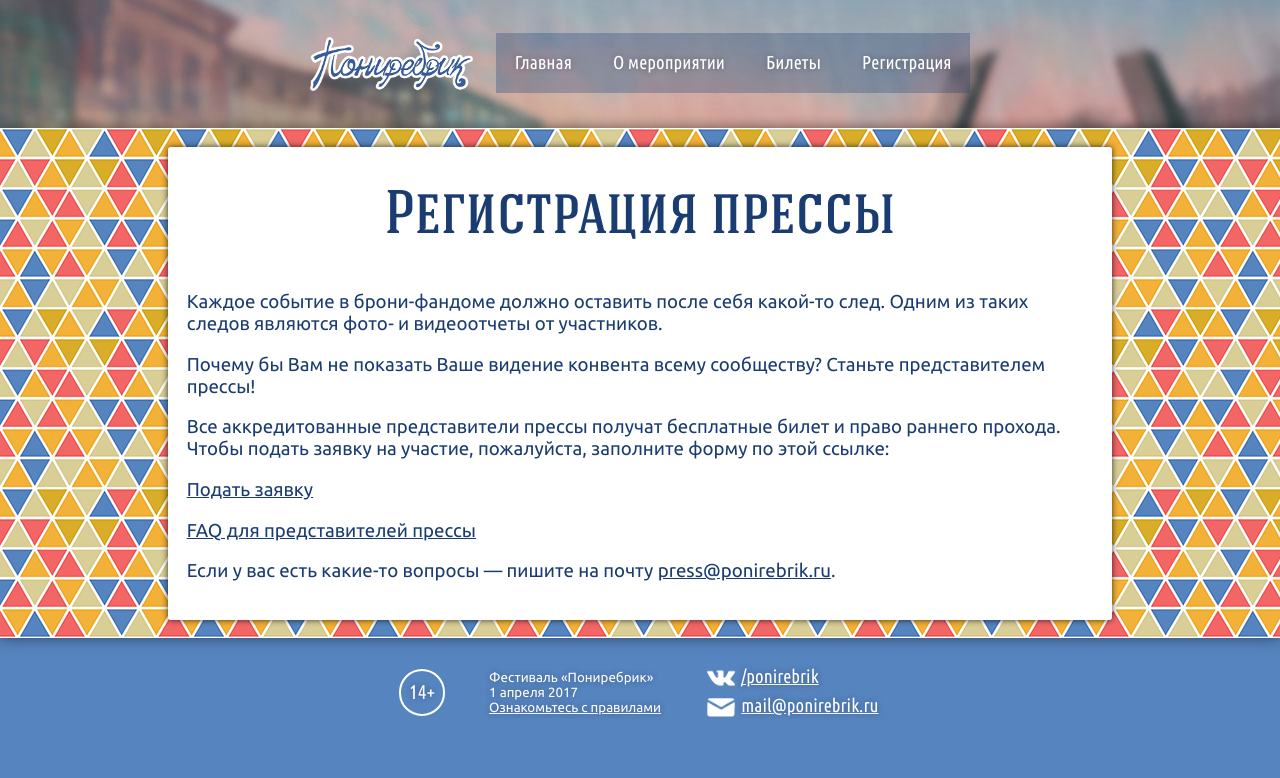
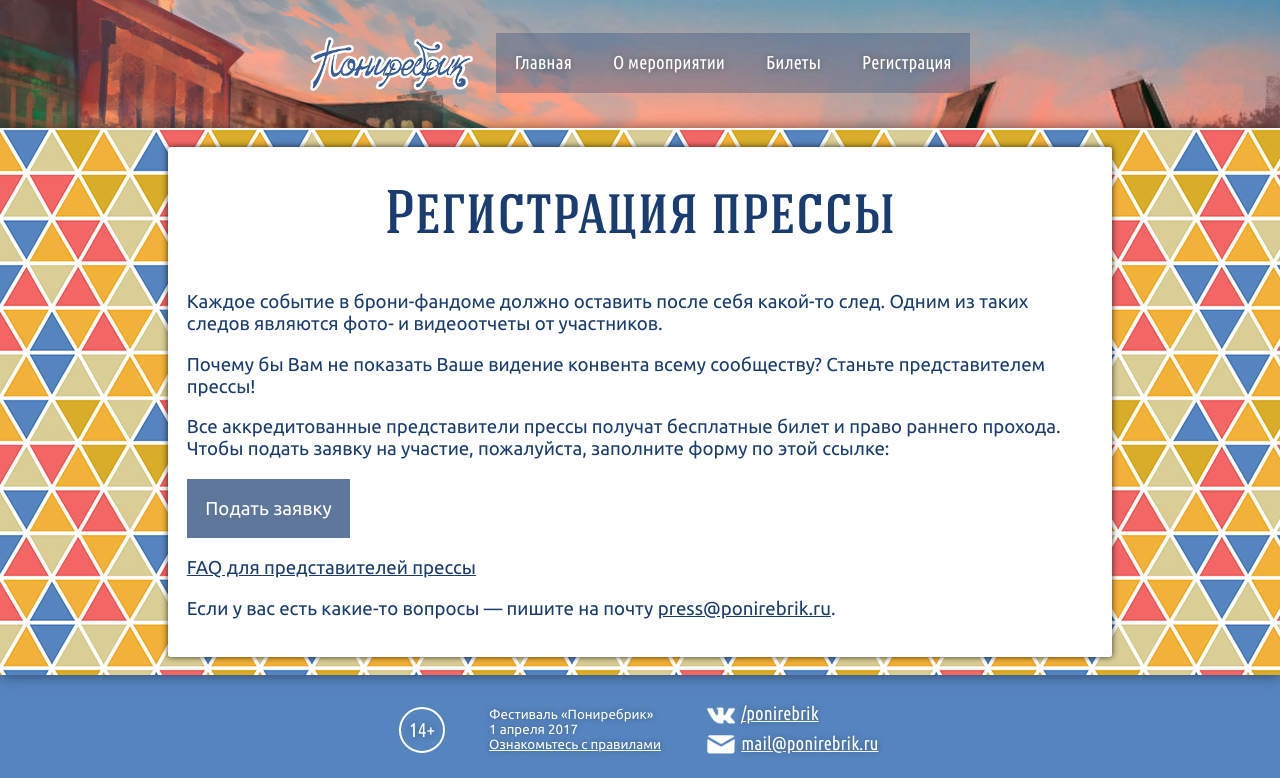
Before and after one commit to NeatSketch/ponirebrik17, a PHP site: page /press-reg.php in a window 1280 px wide. Shown: the top 778 px of the page. Run offline with PHP 8.4, Linux system fonts and the light colour scheme.

Commit message:
Some changes

```diff
--- a/content/cosplay-reg.html
+++ b/content/cosplay-reg.html
@@ -1,7 +1,7 @@
 <div class="faq-section">
 <p><span style="font-weight: 400;">Ни один конвент не обходится без косплееров, которые, несомненно, являются одним из главных украшений. Именно они создают нужную атмосферу праздника. А потому мы приглашаем всех косплееров на наш фестиваль. Приготовьте костюм и поразите всех его качеством или своей актерской игрой! А желающие показать себя могут подать заявку на участие в косплей дефиле.</span></p>
 <p><span style="font-weight: 400;">Все аккредитованные участники дефиле получат бесплатный билет. Прочие &mdash; скидку в 30% и право раннего входа. Чтобы подать заявку на участие, пожалуйста, заполните форму по этой ссылке:</span></p>
-<p><span style="font-weight: 400;"><a href="https://docs.google.com/forms/d/e/1FAIpQLScUmSEx_me7rQGzzu3zGwQ7DPoQ3CS6sudn8f29PetxokW3wQ/viewform">Подать заявку</a></span></p>
+<p><span style="font-weight: 400;"><a id="apply-button" href="https://docs.google.com/forms/d/e/1FAIpQLScUmSEx_me7rQGzzu3zGwQ7DPoQ3CS6sudn8f29PetxokW3wQ/viewform">Подать заявку</a></span></p>
 <p><a href="faq.php#section-cosplay">FAQ для косплееров</a></p>
 <p><strong><span style="font-weight: 400;">Если у вас есть какие-то вопросы &mdash; пишите на почту </span><a href="mailto:cosplay@ponirebrik.com"><span style="font-weight: 400;">cosplay@ponirebrik.com</span></a><span style="font-weight: 400;"> или же </span><a href="https://vk.com/gitzo"><span style="font-weight: 400;">https://vk.com/gitzo</span></a><span style="font-weight: 400;">, который является организатором косплея.</span></strong></p>
 </div>
--- a/content/press-reg.html
+++ b/content/press-reg.html
@@ -2,7 +2,7 @@
 <p><span style="font-weight: 400;">Каждое событие в брони-фандоме должно оставить после себя какой-то след. Одним из таких следов являются фото- и видеоотчеты от участников.</span></p>
 <p><span style="font-weight: 400;">Почему бы Вам не показать Ваше видение конвента всему сообществу? Станьте представителем прессы!</span></p>
 <p><span style="font-weight: 400;">Все аккредитованные представители прессы получат бесплатные билет и право раннего прохода. Чтобы подать заявку на участие, пожалуйста, заполните форму по этой ссылке:</span></p>
-<p><span style="font-weight: 400;"><a href="https://docs.google.com/forms/d/e/1FAIpQLScv33BP7HTHPTIVO7fr0EZKZ5geSpkFOg_gWS0OpYafY_j1aA/viewform">Подать заявку</a></span></p>
+<p><span style="font-weight: 400;"><a id="apply-button" href="https://docs.google.com/forms/d/e/1FAIpQLScv33BP7HTHPTIVO7fr0EZKZ5geSpkFOg_gWS0OpYafY_j1aA/viewform">Подать заявку</a></span></p>
 <p><a href="faq.php#section-press">FAQ для представителей прессы</a></p>
 <p><strong><span style="font-weight: 400;">Если у вас есть какие-то вопросы &mdash; пишите на почту <a href="mailto:press@ponirebrik.ru">press@ponirebrik.ru</a>.</span></strong></p>
 </div>
--- a/content/singing-contest-reg.html
+++ b/content/singing-contest-reg.html
@@ -1,7 +1,7 @@
 <div class="faq-section">
 <p><span style="font-weight: 400;">Эквестрия &mdash; наверное, одна из самых музыкальных стран. Пони то и дело, что поют &mdash; то там, то тут. И Понибург не отстает от этой традиции, а потому на Пониребрике будет вокальный конкурс, где вы сможете продемонстрировать свое умение петь. Победители получат памятные наградные призы, прочие же &mdash; утешительные.</span></p>
 <p><span style="font-weight: 400;">Все аккредитованные участники конкурса получат скидку в 20% на обычные билеты и право раннего входа. Чтобы подать заявку на участие, пожалуйста, заполните форму по этой ссылке:</span></p>
-<p><span style="font-weight: 400;"><a href="https://docs.google.com/forms/d/e/1FAIpQLSdV773cdA9yyk004Q86Ckvu71KflUCp_hDOjrJh94VUvU0LIA/viewform">Подать заявку</a></span></p>
+<p><span style="font-weight: 400;"><a id="apply-button" href="https://docs.google.com/forms/d/e/1FAIpQLSdV773cdA9yyk004Q86Ckvu71KflUCp_hDOjrJh94VUvU0LIA/viewform">Подать заявку</a></span></p>
 <p><a href="faq.php#section-singing-contest">FAQ для участников вокального конкурса</a></p>
 <p><strong><span style="font-weight: 400;">Если у вас есть какие-то вопросы &mdash; пишите на почту </span><a href="mailto:vocal@ponirebrik.com"><span style="font-weight: 400;">vocal@ponirebrik.com</span></a><span style="font-weight: 400;"> или же </span><a href="https://vk.com/emiko_saya"><span style="font-weight: 400;">https://vk.com/emiko_saya</span></a><span style="font-weight: 400;">, которая является организатором вокального конкурса. Не стесняйтесь писать и подавать заявки &mdash; мы будем рады видеть вас на сцене с микрофоном!</span></strong></p>
 </div>
--- a/content/stands-reg.html
+++ b/content/stands-reg.html
@@ -17,7 +17,7 @@
 </ul>
 <p><span style="font-weight: 400;">Цена одного стенда с </span><strong>высокой проходимостью</strong><span style="font-weight: 400;"> составляет 5000 рублей.</span></p>
 <p><span style="font-weight: 400;">Развлекательные стенды включают в себя пропуск на 4 человек. Метраж предоставляется бесплатно в зависимости от ваших нужд. В случае, если на стенде будет организована любая торговля, то тогда цена составит 3000 рублей.</span></p>
-<p><span style="font-weight: 400;"><a href="https://docs.google.com/forms/d/e/1FAIpQLScTziu-0nyYT0tI5dnxXuTcc6KSMwXA_WnSOZg6lYTdxPFraw/viewform">Подать заявку</a></span></p>
+<p><a id="apply-button" href="https://docs.google.com/forms/d/e/1FAIpQLScTziu-0nyYT0tI5dnxXuTcc6KSMwXA_WnSOZg6lYTdxPFraw/viewform">Подать заявку</a></p>
 <p><a href="faq.php#section-stands">FAQ для стендеров</a></p>
 <p><span style="font-weight: 400;">Если у вас есть какие-то вопросы &mdash; пишите на почту </span><span style="font-weight: 400;"><a href="mailto:booth@ponirebrik.ru">booth@ponirebrik.ru</a></span><span style="font-weight: 400;"> или же <a href="https://vk.com/alexstone_s">https://vk.com/alexstone_s</a>, который является организатором стендов. Мы с радостью ответим на все вопросы!</span></p>
 </div>
--- a/css/stylesheet.css
+++ b/css/stylesheet.css
@@ -126,7 +126,7 @@ a:active {
 	/*padding-top: 20pt;*/
 	/*padding-bottom: 20pt;*/
 	text-align: center;
-	background-image: url("../img/Rain.jpg");
+	background-image: url("../img/st_poniesburg_1.jpg");
 }
 #header-top {
 	text-align: justify;
@@ -164,6 +164,22 @@ a:active {
 	max-width: 680pt;
 	margin-left: auto;
 	margin-right: auto;
+}
+#apply-button {
+	display: inline-block;
+	padding: 14pt;
+	color: #fff !important;
+	background: rgba(26, 60, 112, .7);
+	text-decoration: none;
+}
+#apply-button:visited {
+	color: #fff !important;
+}
+#apply-button:hover {
+	background: rgba(26, 60, 112, 1);
+}
+#apply-button:active {
+	background: #000;
 }
 #age-rating {
 	display: inline-block;
```
Also changed, not shown: img/Background-Triangles.png, img/st_poniesburg_1.jpg (added).
